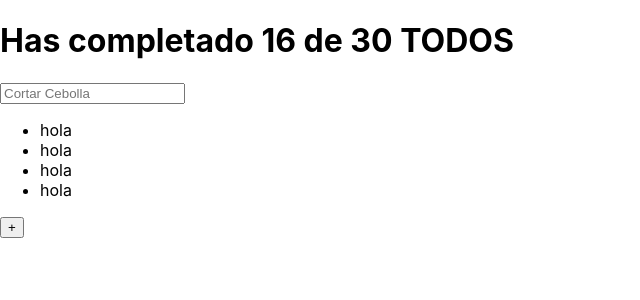
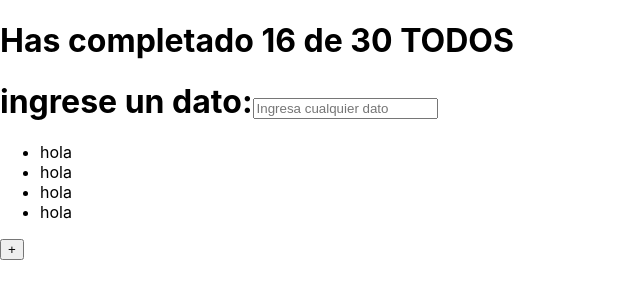
Before and after one commit to emersonxinay/todos_con_react, a React (Create React App) app: page / in a window 1280 px wide. Shown: the top 300 px of the page, without its empty margins (0-640 px from the left). Built offline with nearby package versions, Linux system fonts and the light colour scheme.

Commit message:
fix todoSearch

```diff
--- a/src/TodoSearch.js
+++ b/src/TodoSearch.js
@@ -1,6 +1,9 @@
 function TodoSearch() {
   return (
-    <input placeholder="Cortar Cebolla" />
+    <h1>
+      ingrese un dato:
+      <input placeholder="Ingresa cualquier dato " />
+    </h1>
   )
 }
 
```
